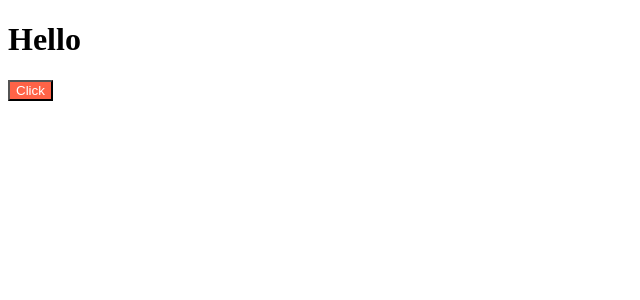
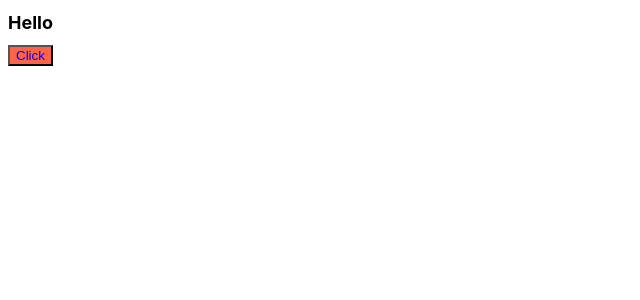
Before and after one commit to yejun1220/React-Basic, a React (Create React App) app in the folder new version/react-basic-project/: page / in a window 1280 px wide. Shown: the top 300 px of the page, without its empty margins (0-640 px from the left). Built offline with nearby package versions, Linux system fonts and the light colour scheme.

Commit message:
React-Basic(22.01.17)
name.moudule.css

```diff
--- a/new version/react-basic-project/src/App.js
+++ b/new version/react-basic-project/src/App.js
@@ -1,9 +1,10 @@
 import Button from "./Button";
+import styles from "./App.module.css";
 
 function App() {
   return (
     <div className='App'>
-      <h1>Hello</h1>
+      <h1 className={styles.title}>Hello</h1>
       <Button text='Click' />
     </div>
   );
--- /dev/null
+++ b/new version/react-basic-project/src/App.module.css
@@ -0,0 +1,6 @@
+.title {
+  font-family: -apple-system, BlinkMacSystemFont, "Segoe UI", Roboto, Oxygen,
+    Ubuntu, Cantarell, "Open Sans", "Helvetica Neue", sans-serif;
+
+  font-size: 18px;
+}
--- a/new version/react-basic-project/src/Button.js
+++ b/new version/react-basic-project/src/Button.js
@@ -1,15 +1,8 @@
 import PropTypes from "prop-types";
+import styles from "./Button.module.css";
 
 function Button({ text }) {
-  return (
-    <button
-      style={{
-        backgroundColor: "tomato",
-        color: "white",
-      }}>
-      {text}
-    </button>
-  );
+  return <button className={styles.btn}>{text}</button>;
 }
 
 Button.propTypes = {
--- a/new version/react-basic-project/src/styles.css
+++ b/new version/react-basic-project/src/Button.module.css
@@ -1,4 +1,4 @@
-button {
-  color: white;
+.btn {
+  color: blue;
   background-color: tomato;
 }
--- a/new version/react-basic-project/src/index.js
+++ b/new version/react-basic-project/src/index.js
@@ -1,7 +1,6 @@
 import React from "react";
 import ReactDOM from "react-dom";
 import App from "./App";
-import "./styles.css";
 
 ReactDOM.render(
   <React.StrictMode>
```
